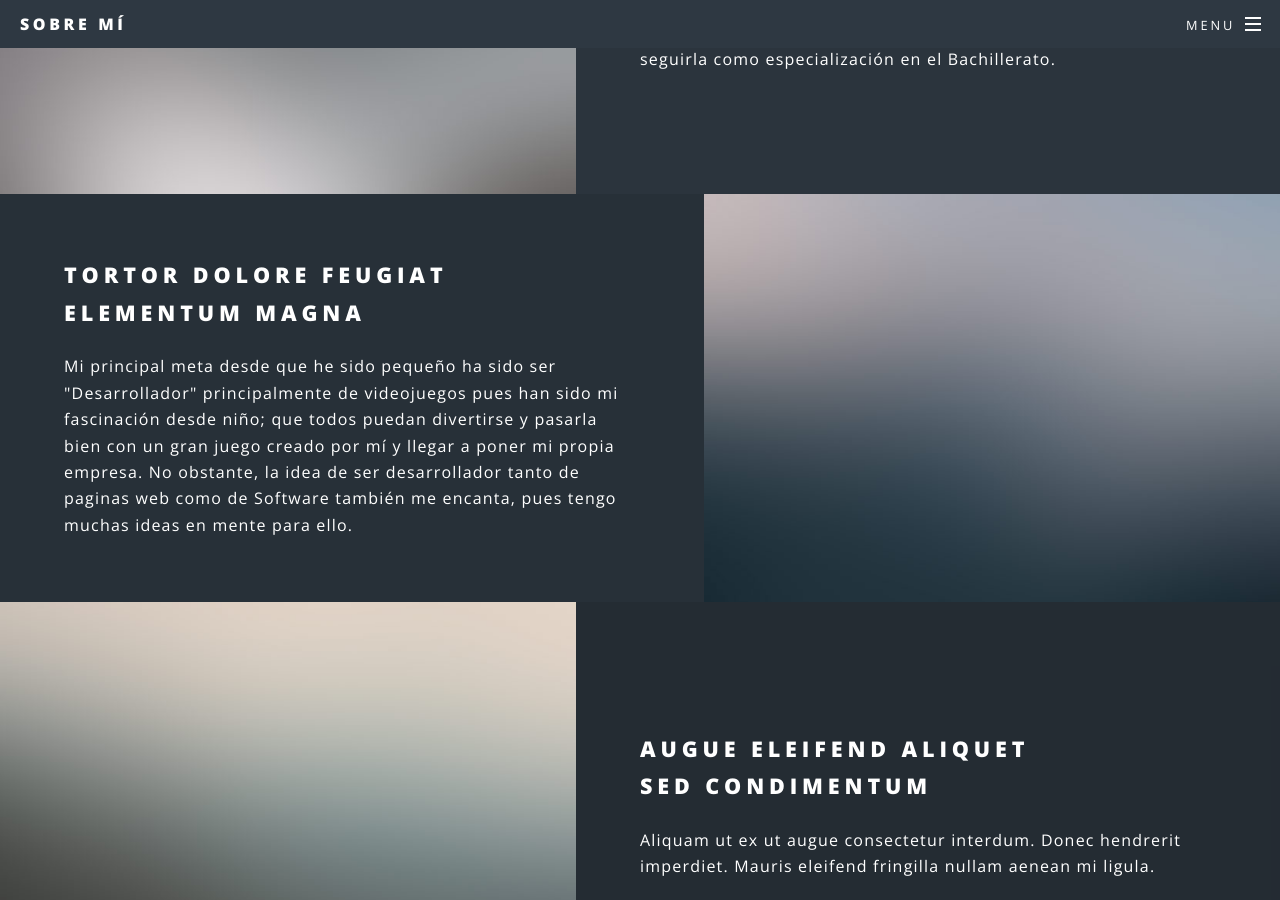
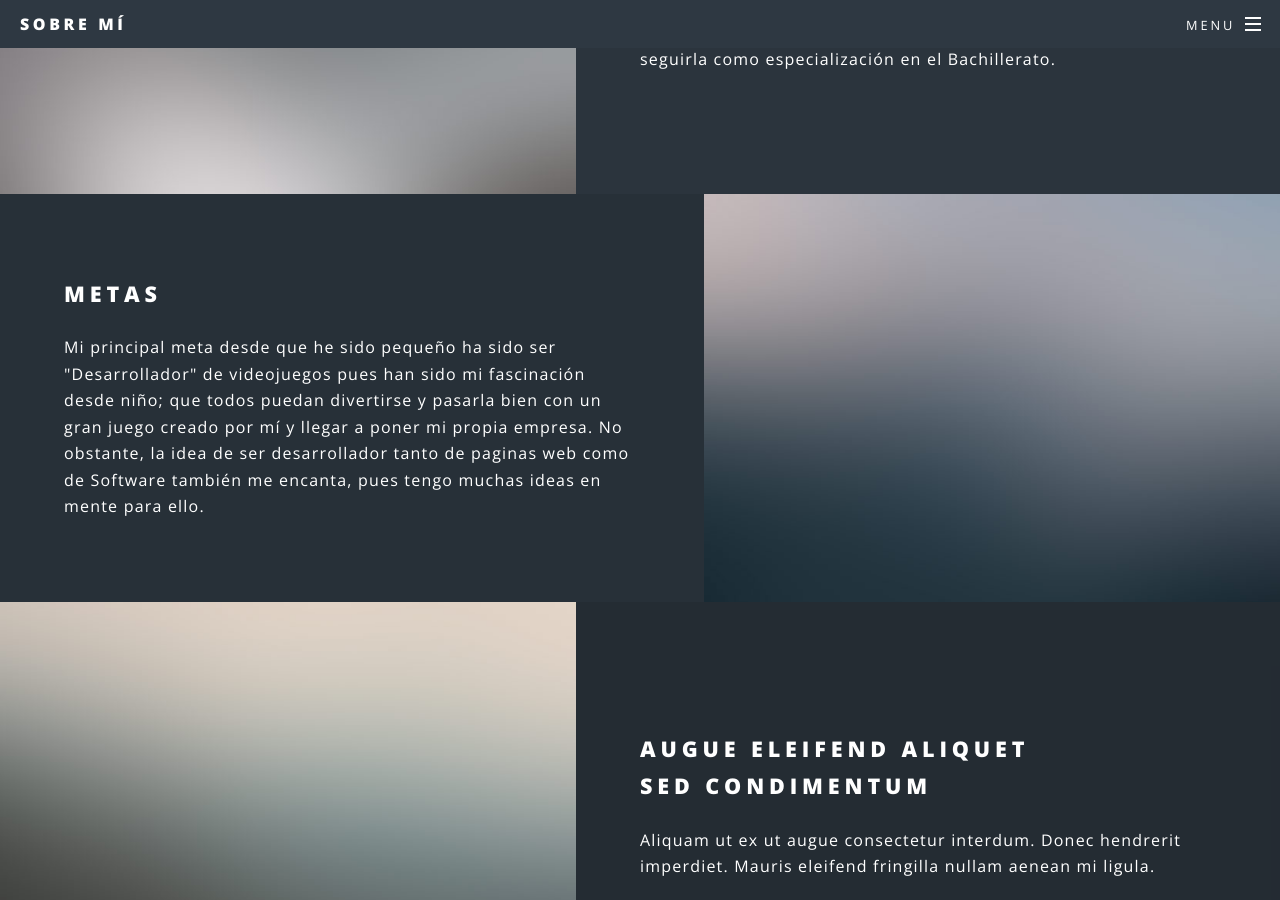
Before and after one commit to Vico2001/assa.github.io, a Jekyll site: the page built from index.html, in a window 1280 px wide and 900 px high, scrolled down 1113 px. Built offline with Jekyll 4.4.1, drawn with Linux system fonts in a browser that asks for light colours.

Commit message:
Update index.html

```diff
--- a/index.html
+++ b/index.html
@@ -22,9 +22,9 @@ layout: landing
 						</section>
 						<section class="spotlight">
 							<div class="image"><img src="images/pic02.jpg" alt="" /></div><div class="content">
-								<h2>Tortor dolore feugiat<br />
-								elementum magna</h2>
-								<p>Mi principal meta desde que he sido pequeño ha sido ser "Desarrollador" principalmente de videojuegos pues han sido mi fascinación
+								<h2>Metas<br />
+								</h2>
+								<p>Mi principal meta desde que he sido pequeño ha sido ser "Desarrollador" de videojuegos pues han sido mi fascinación
 								desde niño; que todos puedan divertirse y pasarla bien con un gran juego creado por mí y llegar a poner mi propia empresa. No obstante,
 								la idea de ser desarrollador tanto de paginas web como de Software también me encanta, pues tengo muchas ideas en mente para ello.</p>
 							</div>
```
